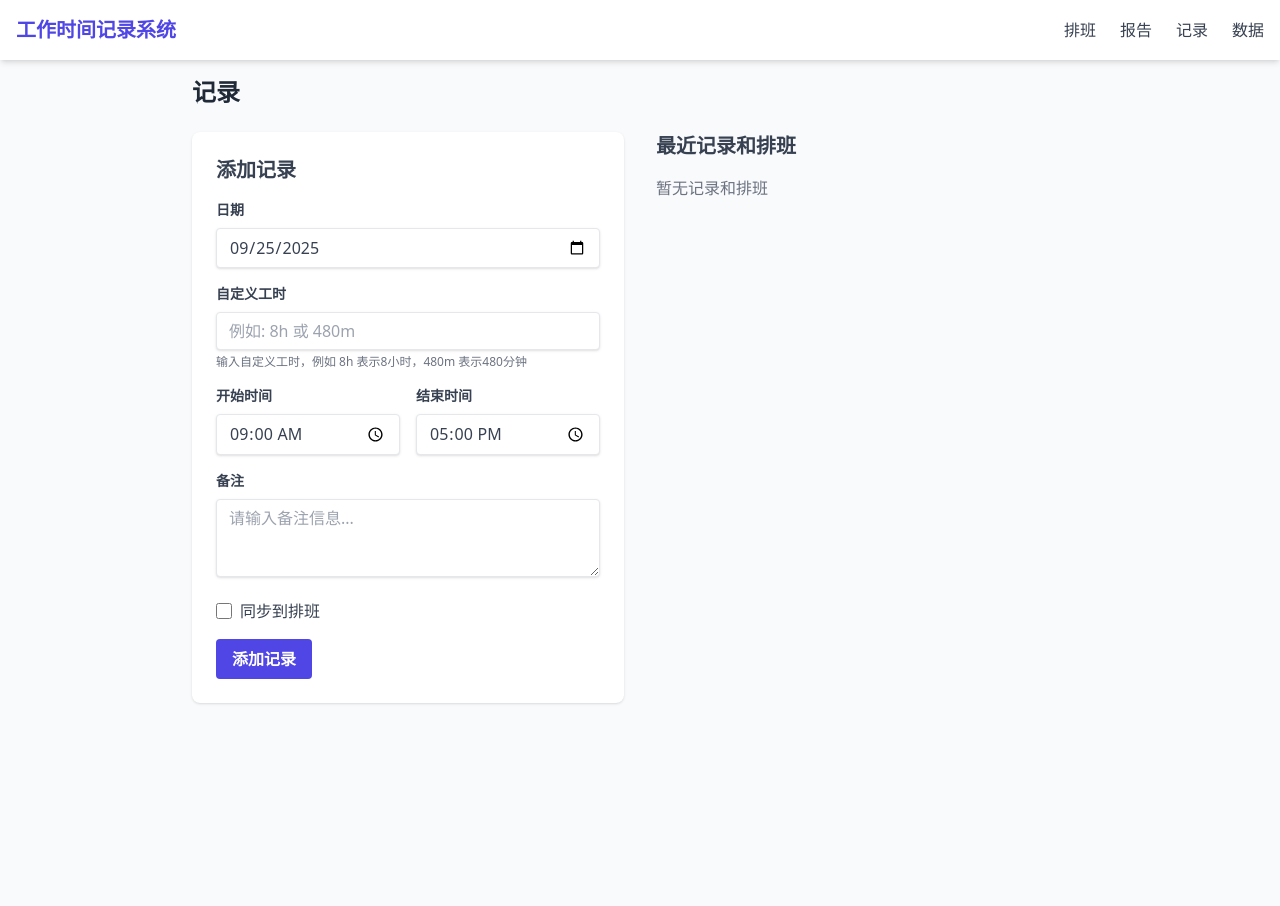
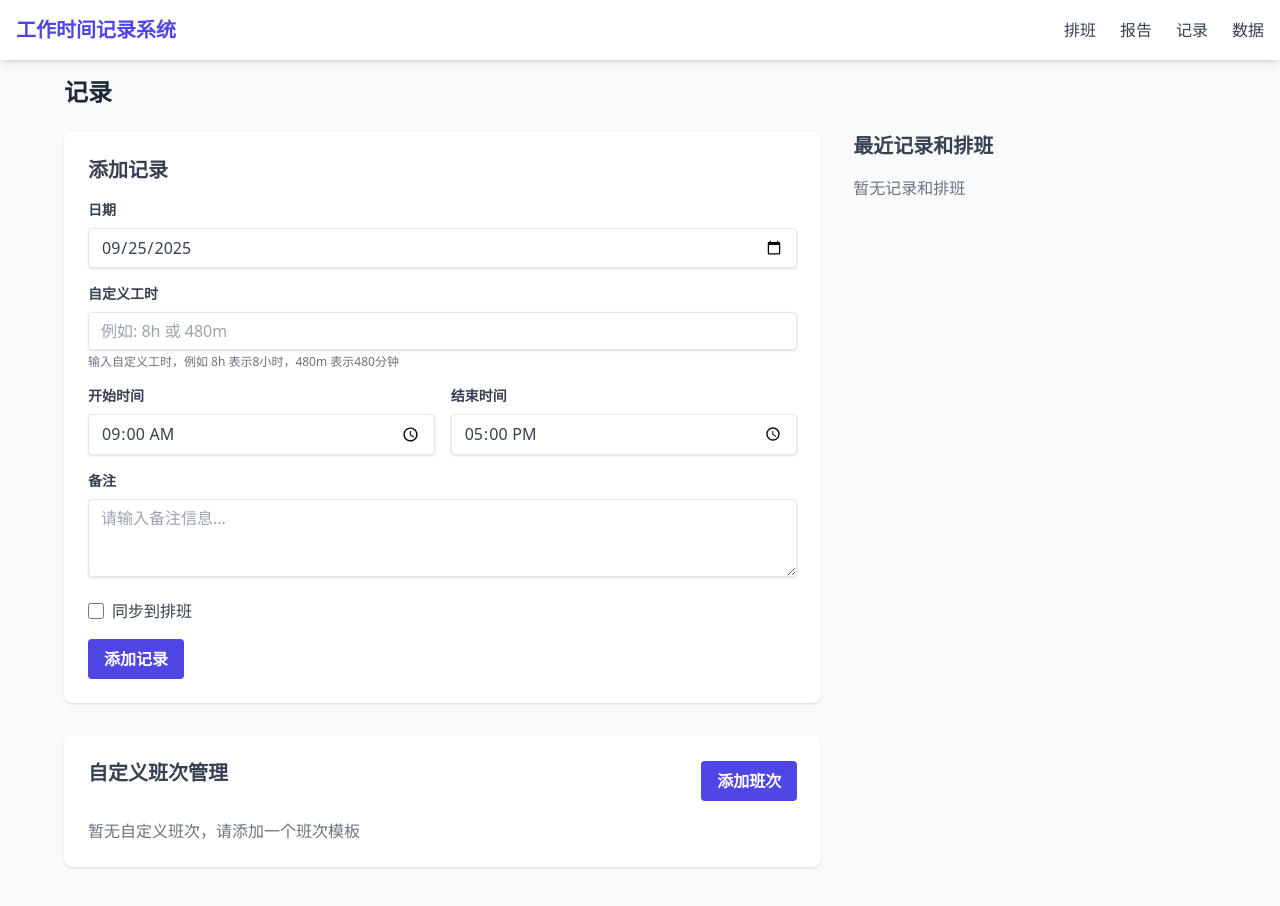
Before and after one commit to JiuWang95/workcum, a React (Vite) app: page / in a window 1280 px wide. Before the commit the page ends 800 px from the top, so only its background shows below. Built offline with nearby package versions, Linux system fonts and the light colour scheme.

Commit message:
feat(TimeEntryPage): 添加自定义排班管理组件并调整布局
在时间录入页面添加CustomShiftManager组件，用于管理自定义排班
同时将页面布局从两列调整为三列，以容纳新组件

```diff
--- a/src/pages/TimeEntryPage.jsx
+++ b/src/pages/TimeEntryPage.jsx
@@ -1,5 +1,6 @@
 import React, { useState } from 'react';
 import TimeEntryForm from '../components/TimeEntryForm';
+import CustomShiftManager from '../components/CustomShiftManager';
 import { useTranslation } from 'react-i18next';
 
 const TimeEntryPage = () => {
@@ -72,12 +73,19 @@ const TimeEntryPage = () => {
   ].sort((a, b) => new Date(b.date) - new Date(a.date));
 
   return (
-    <div className="max-w-4xl mx-auto">
+    <div className="max-w-6xl mx-auto">
       <h1 className="page-heading">{t('time_entry.title')}</h1>
 
-      <div className="grid grid-cols-1 md:grid-cols-2 gap-8">
-        <div>
-          <TimeEntryForm onAddEntry={handleAddEntry} />
+      <div className="grid grid-cols-1 lg:grid-cols-3 gap-8">
+        <div className="lg:col-span-2">
+          <div className="space-y-8">
+            <div>
+              <TimeEntryForm onAddEntry={handleAddEntry} />
+            </div>
+            <div>
+              <CustomShiftManager />
+            </div>
+          </div>
         </div>
         <div>
           <h2 className="section-heading">最近记录和排班</h2>
```
